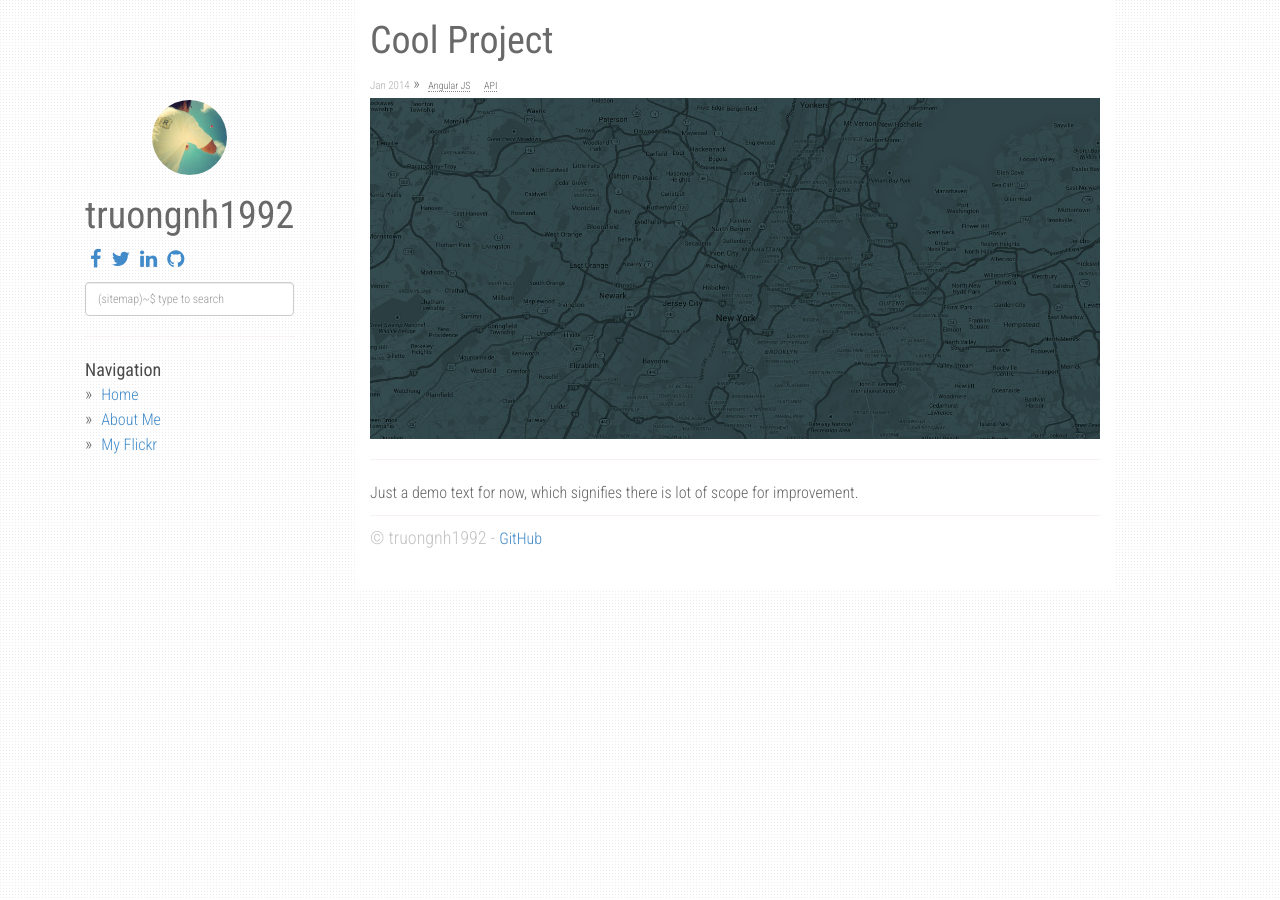
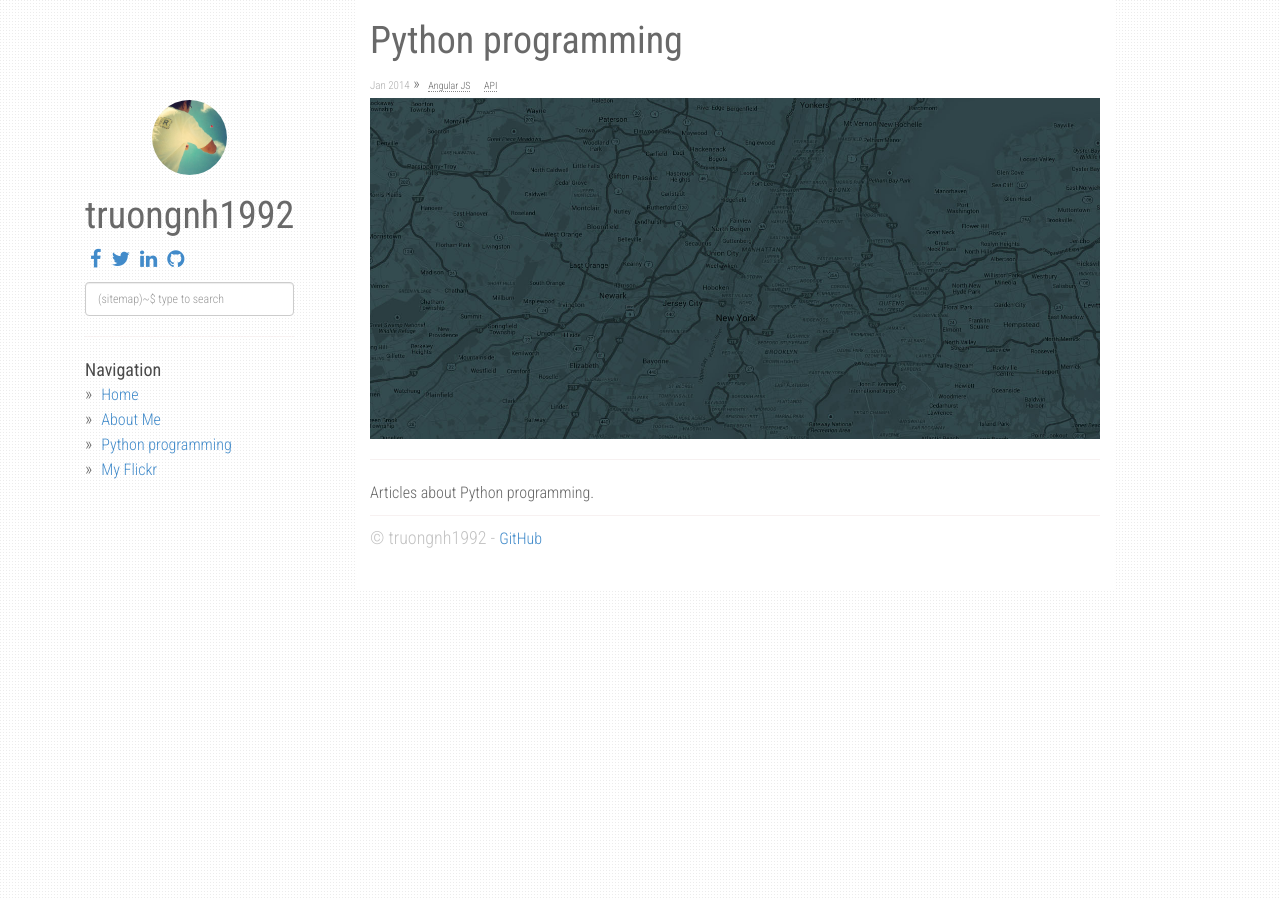
Before and after one commit to truongnh1992/truongnh1992.github.io, a Jekyll site: the page built from _project/cool-project.md, in a window 1280 px wide. Built offline with Jekyll 4.4.1, drawn with Linux system fonts in a browser that asks for light colours; nearby versions of some CDN libraries.

Commit message:
Update Python
Signed-off-by: Nguyen Hai Truong <truongnh@vn.fujitsu.com>

```diff
--- a/_config.yml
+++ b/_config.yml
@@ -34,6 +34,8 @@ share:
 urls:
     - text: About Me
       url: /about/
+    - text: Python programming
+      url: /projects/
     - text: My Flickr
       url: https://www.flickr.com/photos/haitruonghp
 
--- a/_project/cool-project.md
+++ b/_project/cool-project.md
@@ -1,6 +1,6 @@
 ---
 layout: project_single
-title:  "Cool Project"
+title:  "Python programming"
 slug: "cool-project"
 ---
-Just a demo text for now, which signifies there is lot of scope for improvement.
+Articles about Python programming.
```
